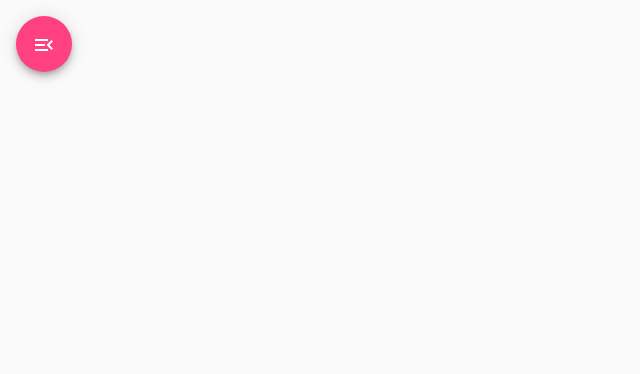
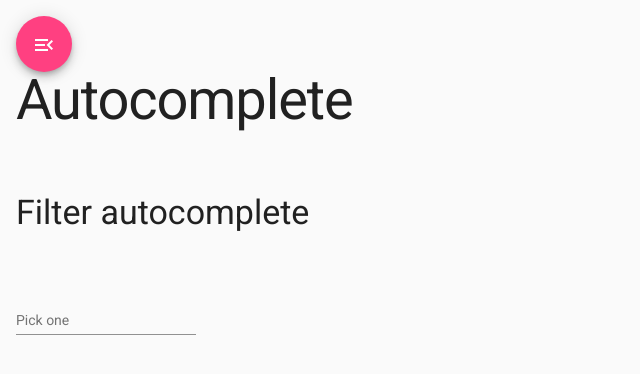
Before and after one commit to nimishawilson/learn-angular-material, an Angular app: page /autocomplete in a window 1280 px wide. Before the commit this address led to /. Shown: the top 374 px of the page, without its empty margins (0-640 px from the left). Built offline with nearby package versions, Linux system fonts and the light colour scheme.

Commit message:
autocomplete

```diff
--- a/src/app/app-routing.module.ts
+++ b/src/app/app-routing.module.ts
@@ -17,6 +17,7 @@
 import { StepperComponent } from './stepper/stepper.component';
 import { InputComponent } from './input/input.component';
 import { SelectComponent } from './select/select.component';
+import { AutocompleteComponent } from './autocomplete/autocomplete.component';
 
 
 const routes: Routes = [
@@ -37,6 +38,7 @@
   { path: 'stepper', component: StepperComponent },
   { path: 'input', component: InputComponent },
   { path: 'select', component: SelectComponent },
+  { path: 'autocomplete', component: AutocompleteComponent },
 ];
 
 @NgModule({
--- a/src/app/app.component.html
+++ b/src/app/app.component.html
@@ -20,6 +20,7 @@
     <div routerLink="stepper"> Stepper </div>
     <div routerLink="input"> Input </div>
     <div routerLink="select"> Select </div>
+    <div routerLink="autocomplete"> Autocomplete </div>
 
   </mat-sidenav>
   <mat-sidenav-content>
--- a/src/app/app.module.ts
+++ b/src/app/app.module.ts
@@ -24,9 +24,10 @@
 import { StepperComponent } from './stepper/stepper.component';
 import { InputComponent } from './input/input.component';
 import { SelectComponent } from './select/select.component';
+import { AutocompleteComponent } from './autocomplete/autocomplete.component';
 
 @NgModule({
-  declarations: [AppComponent, ButtonsComponent, TypographyComponent, TogglebuttonComponent, IconsComponent, BadgesComponent, SpinnerComponent, ToolbarComponent, SidebarComponent, MenuComponent, ListComponent, GridComponent, ExpansionPanelComponent, CardComponent, TabsComponent, StepperComponent, InputComponent, SelectComponent],
+  declarations: [AppComponent, ButtonsComponent, TypographyComponent, TogglebuttonComponent, IconsComponent, BadgesComponent, SpinnerComponent, ToolbarComponent, SidebarComponent, MenuComponent, ListComponent, GridComponent, ExpansionPanelComponent, CardComponent, TabsComponent, StepperComponent, InputComponent, SelectComponent, AutocompleteComponent],
   imports: [
     BrowserModule,
     AppRoutingModule,
--- /dev/null
+++ b/src/app/autocomplete/autocomplete.component.html
@@ -0,0 +1,18 @@
+
+<div class="mat-display-3"> Autocomplete </div>
+<div class="mat-display-1"> Filter autocomplete </div>
+<form class="example-form">
+    <mat-form-field class="example-full-width">
+      <input type="text"
+             placeholder="Pick one"
+             aria-label="Number"
+             matInput
+             [formControl]="myControl"
+             [matAutocomplete]="auto">
+      <mat-autocomplete #auto="matAutocomplete">
+        <mat-option *ngFor="let option of filteredOptions | async" [value]="option">
+          {{option}}
+        </mat-option>
+      </mat-autocomplete>
+    </mat-form-field>
+  </form>
--- /dev/null
+++ b/src/app/autocomplete/autocomplete.component.ts
@@ -0,0 +1,29 @@
+import { Component, OnInit } from '@angular/core';
+import { FormControl } from '@angular/forms';
+import { Observable } from 'rxjs';
+import { map, startWith } from 'rxjs/operators';
+
+@Component({
+  selector: 'app-autocomplete',
+  templateUrl: './autocomplete.component.html',
+  styleUrls: ['./autocomplete.component.scss'],
+})
+export class AutocompleteComponent implements OnInit {
+  myControl = new FormControl();
+  options: string[] = ['One', 'Two', 'Three'];
+  filteredOptions: Observable<string[]>;
+
+  ngOnInit() {
+    this.filteredOptions = this.myControl.valueChanges
+      .pipe(
+        startWith(''),
+        map(value => this._filter(value))
+      );
+  }
+
+  private _filter(value: string): string[] {
+    const filterValue = value.toLowerCase();
+
+    return this.options.filter(option => option.toLowerCase().includes(filterValue));
+  }
+}
--- a/src/app/material/material.module.ts
+++ b/src/app/material/material.module.ts
@@ -17,6 +17,7 @@
 import { MatFormFieldModule } from '@angular/material/form-field';
 import { MatInputModule } from '@angular/material/input';
 import { MatSelectModule } from '@angular/material/select';
+import { MatAutocompleteModule } from '@angular/material/autocomplete';
 
 
 const materialComponents = [
@@ -37,7 +38,8 @@
   MatStepperModule,
   MatFormFieldModule,
   MatInputModule,
-  MatSelectModule
+  MatSelectModule,
+  MatAutocompleteModule
 ]
 
 @NgModule({
```
Also changed, not shown: src/app/autocomplete/autocomplete.component.scss (added), 1 other file (tests, documents, lock files or other folders).
